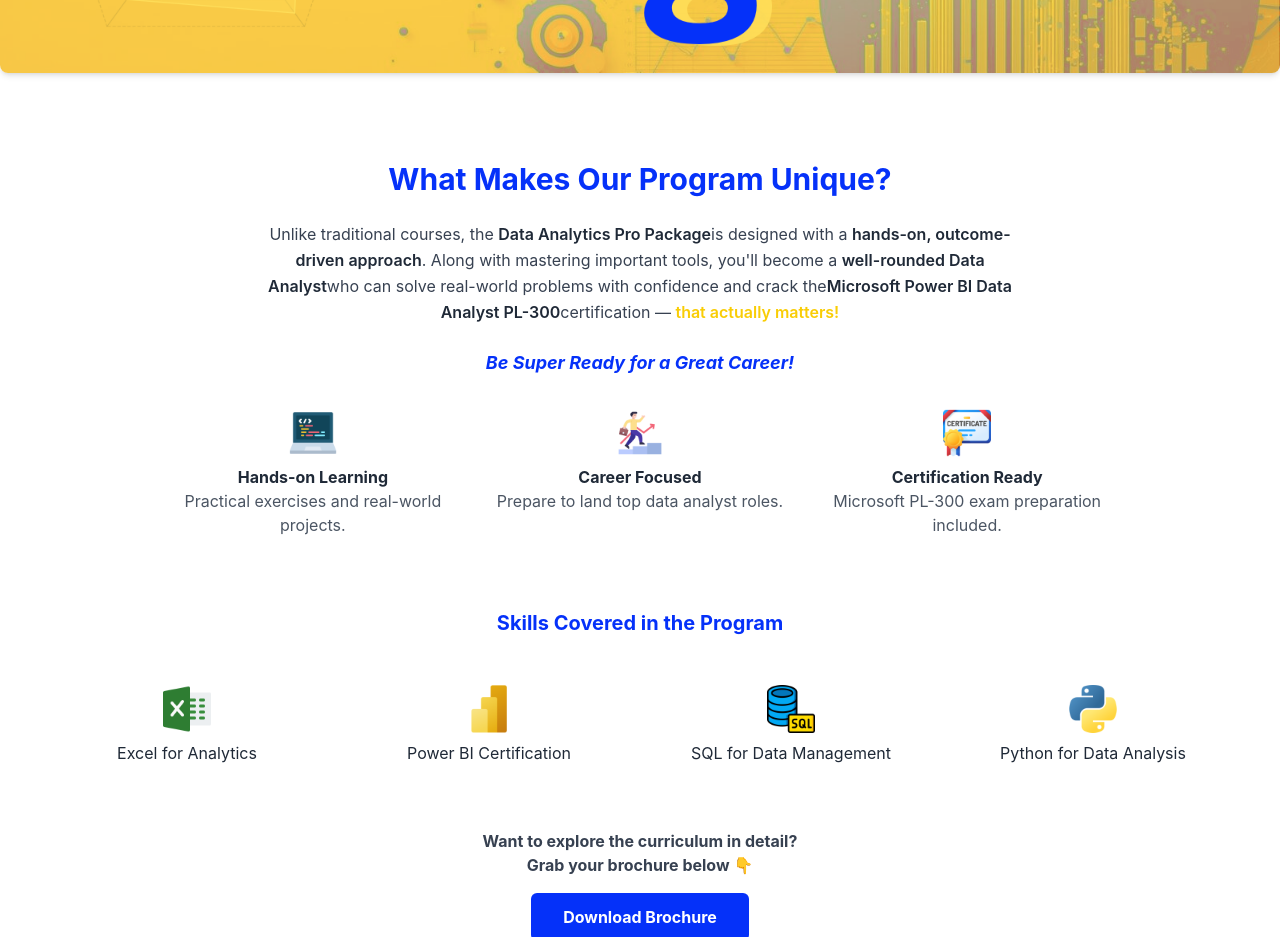
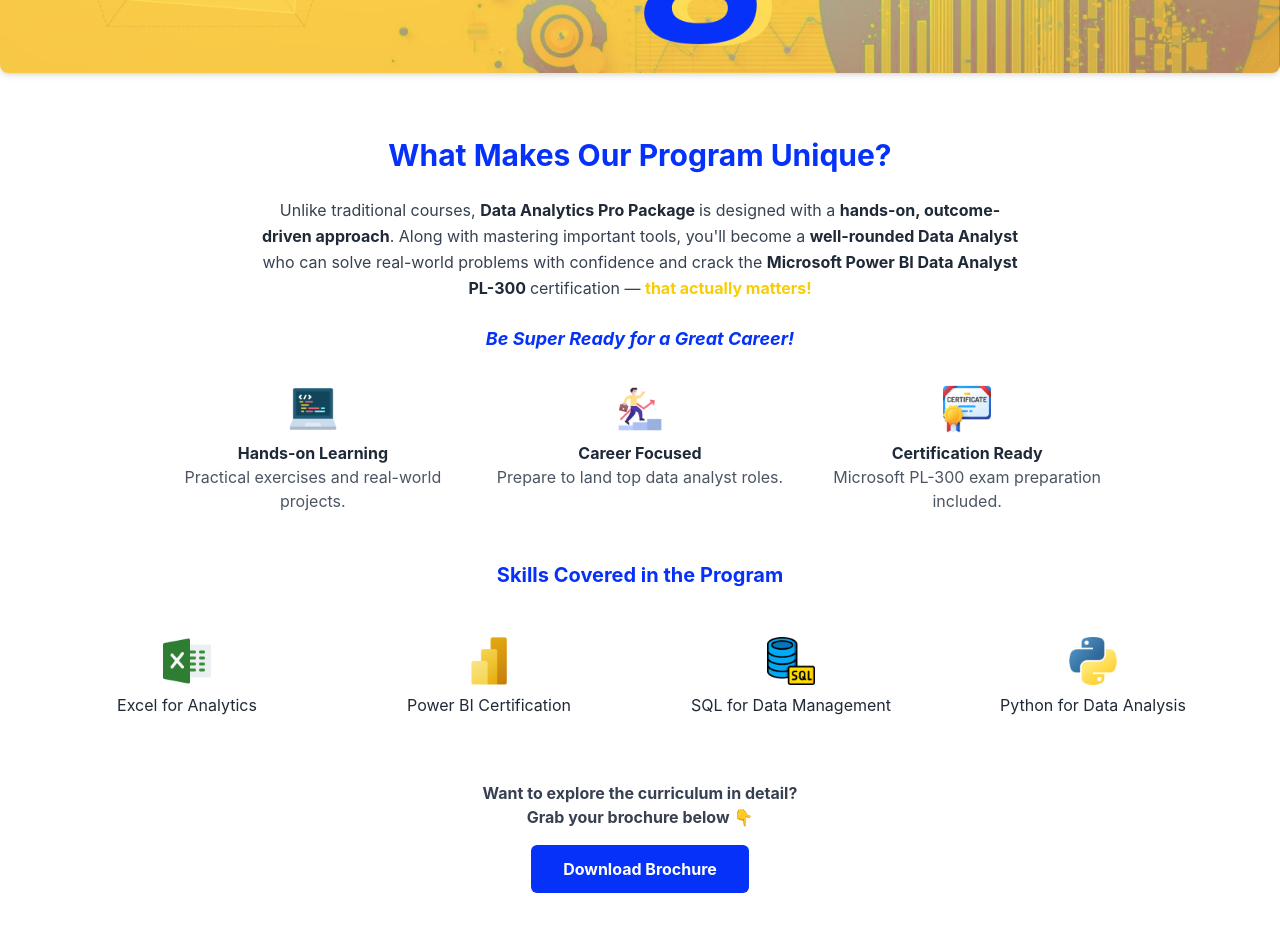
Before and after one commit to sanjeev699/certifa_rebel, a React (Create React App) app: page / in a window 1280 px wide. Shown: the part 4200-5137 px from the top of the page. Built offline with nearby package versions, Linux system fonts and the light colour scheme.

Commit message:
Update ProgramDetailsSection.jsx

```diff
--- a/src/components/ProgramDetailsSection.jsx
+++ b/src/components/ProgramDetailsSection.jsx
@@ -41,18 +41,18 @@ const ProgramDetailsSection = () => {
         <img src={heroImg} alt="Data Analytics Pro Program" className="w-full h-auto rounded-lg shadow-md" />
       </div>
 
-      {/* USP Section */}
-<div className="max-w-6xl mx-auto px-6 md:px-12 py-6 text-center font-sans"> {/* slightly reduced padding */}
+     {/* USP Section */}
+<div className="max-w-6xl mx-auto px-6 md:px-12 mt-6 text-center" style={{ fontFamily: 'inherit' }}>
   <h2 className="text-2xl md:text-3xl font-bold text-brandBlue mb-6">
     What Makes <span className="text-brandBlue">Our Program Unique?</span>
   </h2>
   <p className="text-gray-700 mb-6 max-w-3xl mx-auto leading-relaxed">
-    Unlike traditional courses, the <span className="font-semibold text-gray-800">Data Analytics Pro Package</span>
-    is designed with a <span className="font-semibold text-gray-800">hands-on, outcome-driven approach</span>.
-    Along with mastering important tools, you'll become a <span className="font-semibold text-gray-800">well-rounded Data Analyst</span>
-    who can solve real-world problems with confidence and crack the
-    <span className="font-semibold text-gray-800">Microsoft Power BI Data Analyst PL-300</span>
-    certification — <span className="font-semibold text-brandYellow">that actually matters!</span>
+    Unlike traditional courses,{' '}
+    <strong className="text-gray-800"> Data Analytics Pro Package </strong> is designed with a{' '}
+    <strong className="text-gray-800"> hands-on, outcome-driven approach</strong>. Along with mastering important tools, you'll become a{' '}
+    <strong className="text-gray-800"> well-rounded Data Analyst </strong>who can solve real-world problems with confidence and crack the{' '}
+    <strong className="text-gray-800"> Microsoft Power BI Data Analyst PL-300 </strong>certification —{' '}
+    <strong className="text-brandYellow"> that actually matters!</strong>
   </p>
 
   <h3 className="font-bold text-lg text-brandBlue">
```
